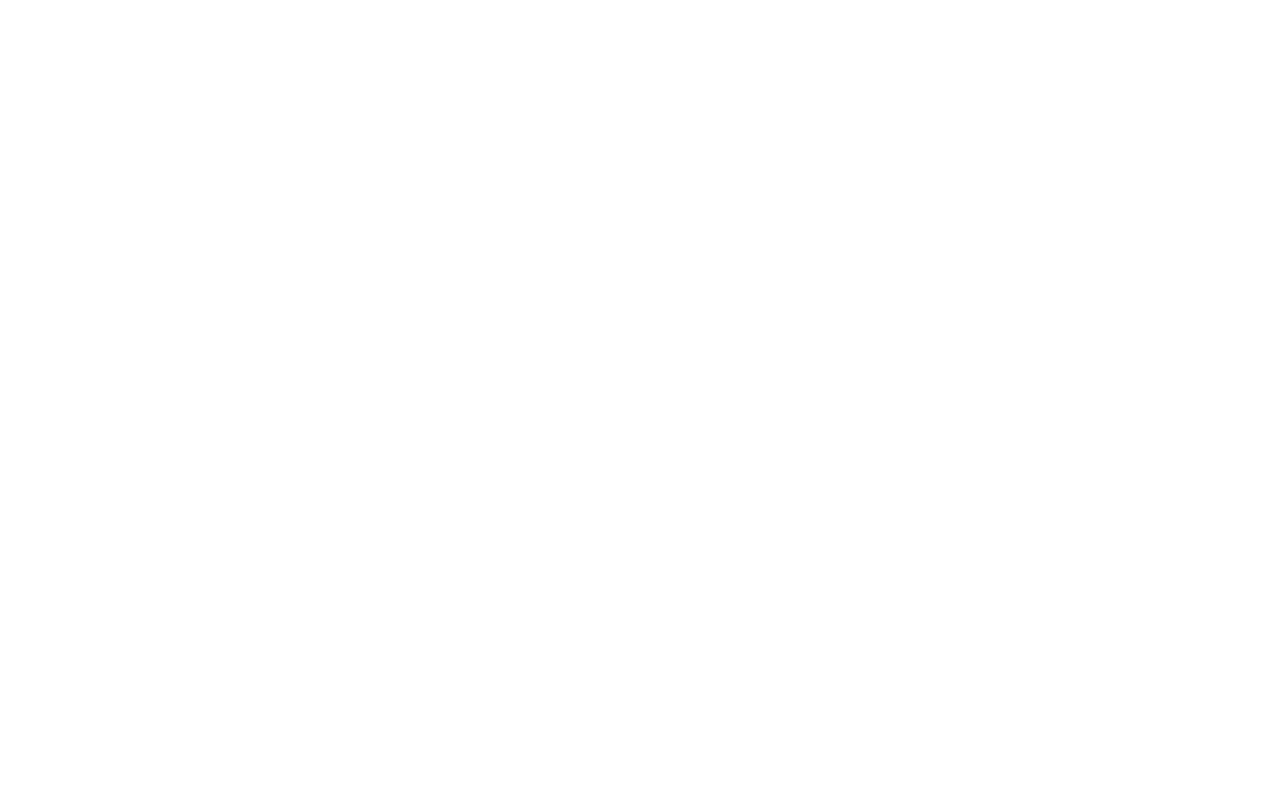
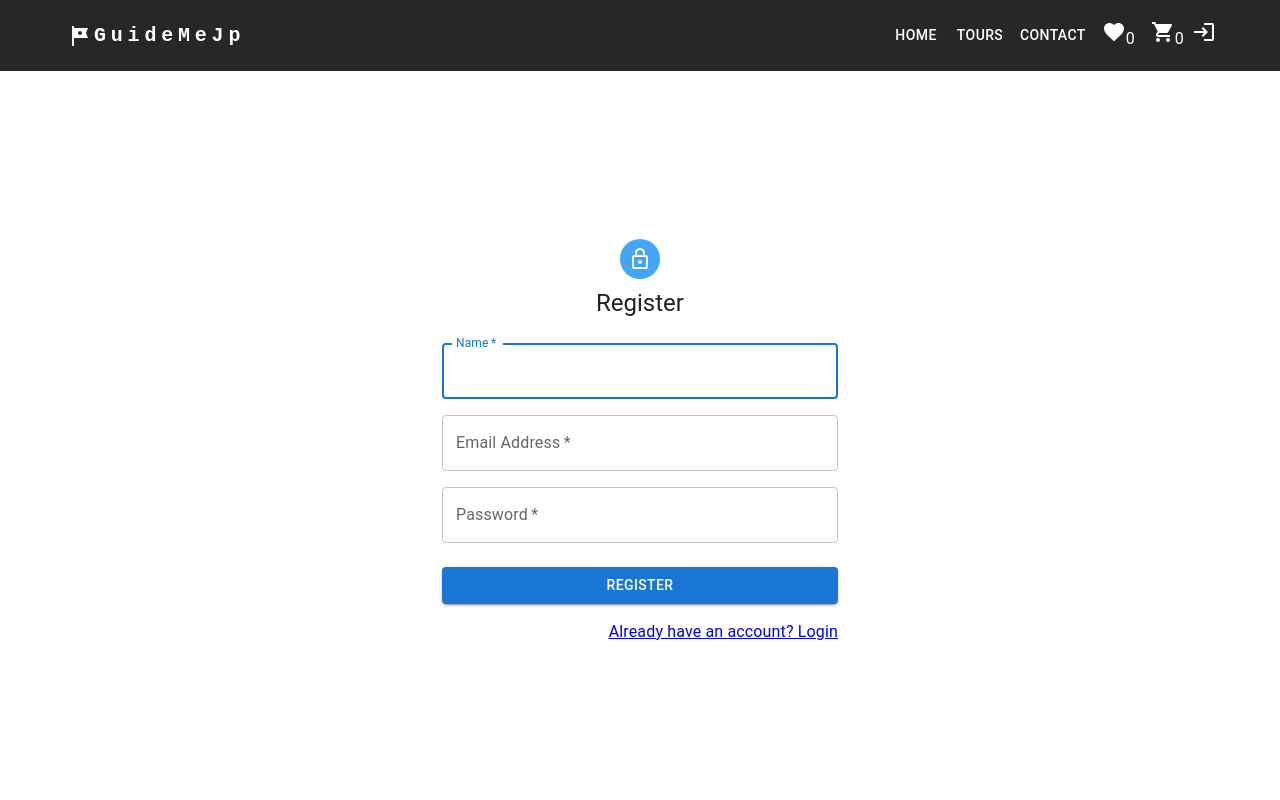
Before and after one commit to Chihiro88G/jp-guides, a React (Create React App) app in the folder frontend/: page /register in a window 1280 px wide. Before the commit this address had no page. Shown: the top 800 px of the page. Built offline with nearby package versions, Linux system fonts and the light colour scheme.

Commit message:
added register page ui

```diff
--- a/frontend/src/App.js
+++ b/frontend/src/App.js
@@ -8,6 +8,7 @@
 import Contact from './pages/Contact';
 import TourDetail from './components/tours/TourDetail';
 import Login from './components/auth/Login';
+import Register from './components/auth/Register';
 
 export default function App() {
   return (
@@ -30,6 +31,7 @@
         <Route path='/about' element={<About />} />
         <Route path='/contact' element={<Contact />} />
         <Route path='/login' element={<Login />} />
+        <Route path='/register' element={<Register />} />
       </Route>
     </Routes>
   );
--- /dev/null
+++ b/frontend/src/components/auth/Register.tsx
@@ -0,0 +1,97 @@
+import {
+  Avatar,
+  Box,
+  Button,
+  Container,
+  CssBaseline,
+  Grid,
+  TextField,
+  Typography,
+} from "@mui/material";
+import { LockOutlined } from "@mui/icons-material";
+import { useState } from "react";
+import { Link } from "react-router-dom";
+
+const Register = () => {
+  const [name, setName] = useState("");
+  const [email, setEmail] = useState("");
+  const [password, setPassword] = useState("");
+
+  const handleRegister = async () => {};
+
+  return (
+    <>
+      <Container maxWidth="xs">
+        <CssBaseline />
+        <Box
+          sx={{
+            mt: 20,
+            display: "flex",
+            flexDirection: "column",
+            alignItems: "center",
+          }}
+        >
+          <Avatar sx={{ m: 1, bgcolor: "primary.light" }}>
+            <LockOutlined />
+          </Avatar>
+          <Typography variant="h5">Register</Typography>
+          <Box sx={{ mt: 3 }}>
+            <Grid container spacing={2}>
+              <Grid item xs={12}>
+                <TextField
+                  name="name"
+                  required
+                  fullWidth
+                  id="name"
+                  label="Name"
+                  autoFocus
+                  value={name}
+                  onChange={(e) => setName(e.target.value)}
+                />
+              </Grid>
+
+              <Grid item xs={12}>
+                <TextField
+                  required
+                  fullWidth
+                  id="email"
+                  label="Email Address"
+                  name="email"
+                  value={email}
+                  onChange={(e) => setEmail(e.target.value)}
+                />
+              </Grid>
+              <Grid item xs={12}>
+                <TextField
+                  required
+                  fullWidth
+                  name="password"
+                  label="Password"
+                  type="password"
+                  id="password"
+                  value={password}
+                  onChange={(e) => setPassword(e.target.value)}
+                />
+              </Grid>
+            </Grid>
+            <Button
+              fullWidth
+              variant="contained"
+              sx={{ mt: 3, mb: 2 }}
+              onClick={handleRegister}
+            >
+              Register
+            </Button>
+            <Grid container justifyContent="flex-end">
+              <Grid item>
+                <Link to="/login">Already have an account? Login</Link>
+              </Grid>
+            </Grid>
+          </Box>
+        </Box>
+      </Container>
+    </>
+  );
+};
+
+export default Register;
```
